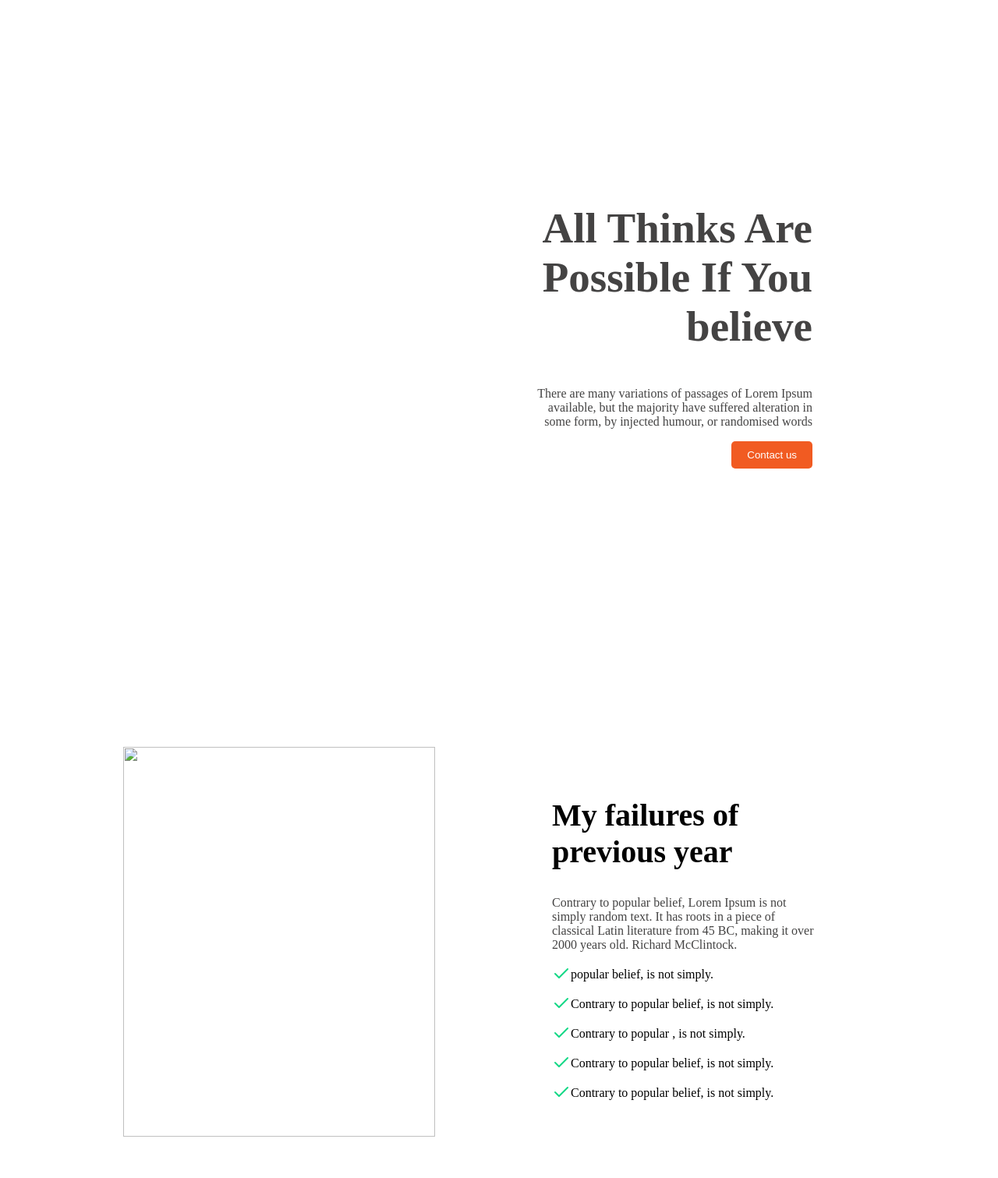
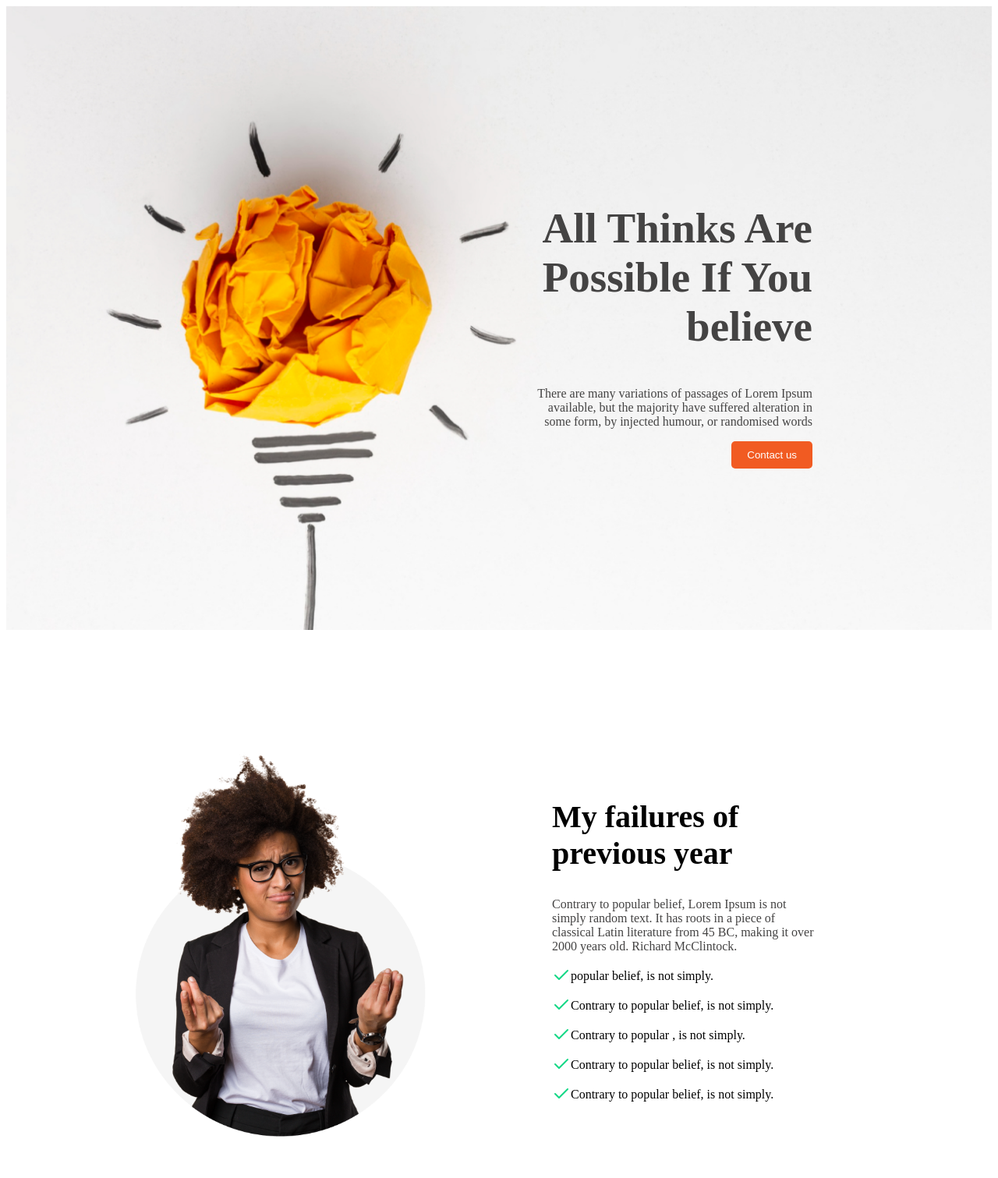
Before and after one commit to rayhan9802/new-year, a plain HTML site: page index.html in a window 1280 px wide. Shown: the whole page at 78% size. Drawn offline with Linux system fonts and the light colour scheme; the site is published under a folder, as on GitHub Pages, so addresses that start at the root find nothing.

Commit message:
image problem solved'

```diff
--- a/index.html
+++ b/index.html
@@ -21,7 +21,7 @@
     <main>
 <div class="parent">
     <div class="">
-        <img class="image" src="/images/person.png" alt="">
+        <img class="image" src="person.png" alt="">
     </div>
     <div class="checkbox">
         <h2 class="header">My failures of <br>previous year</h2>
--- a/styles/new.css
+++ b/styles/new.css
@@ -1,6 +1,6 @@
 .benner-container{
     height: 100vh;
-    background-image: url("/images/banner/banner1.png");
+    background-image: url("banner1.png");
     background-size: cover;
     display: flex;
     text-align: right;
```
Also changed, not shown: person.png (added), styles/banner1.png (added).
